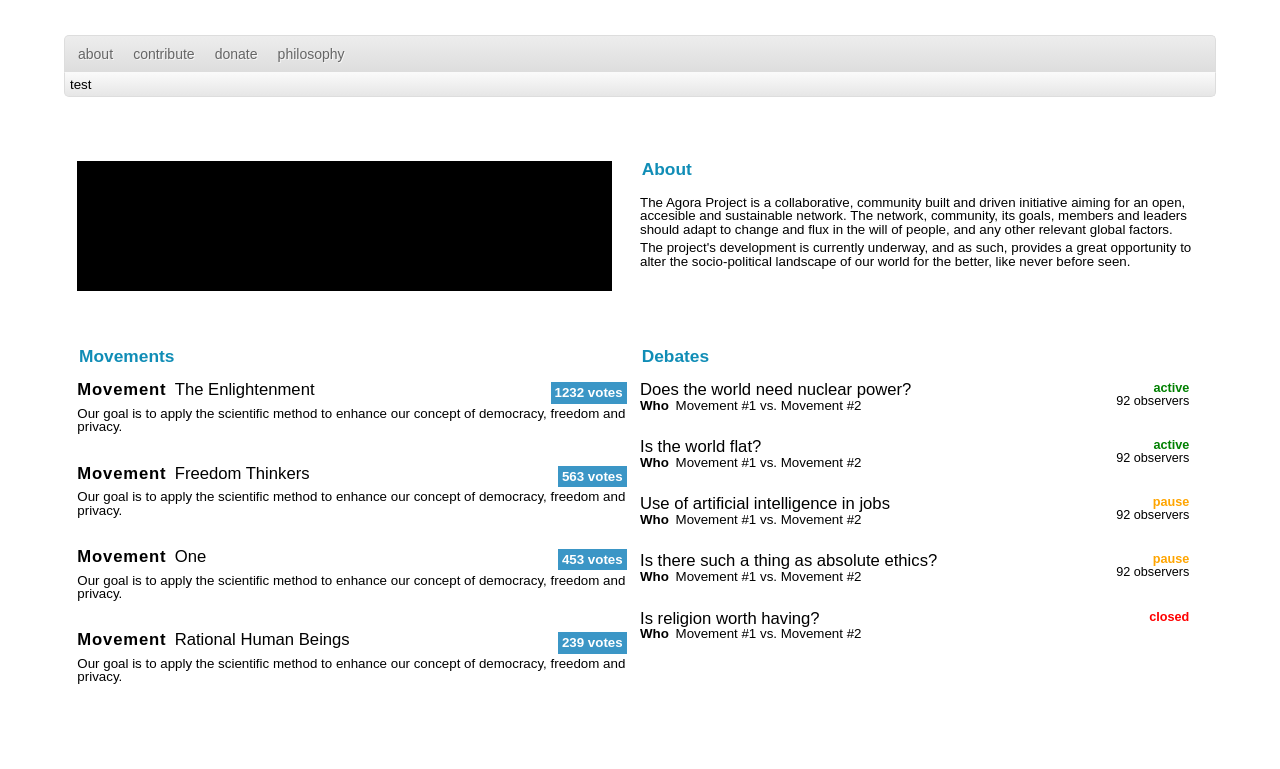
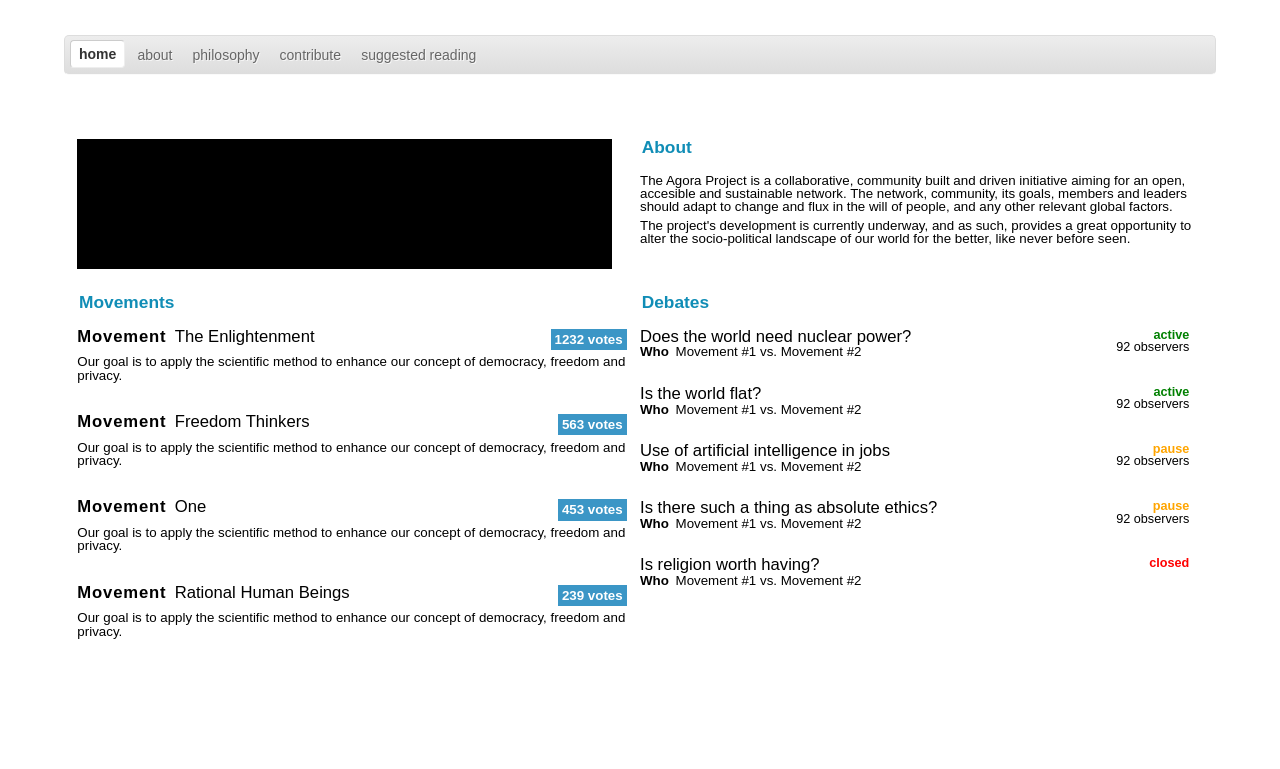
Before and after one commit to AlbertomHn/agora-website, a plain HTML site: page index.html in a window 1280 px wide. Shown: the part 126-895 px from the top of the page. After the commit the page ends 821 px from the top, so only its background shows below. Drawn offline with Linux system fonts and the light colour scheme.

Commit message:
Hide the submenu and usernav, add functional menu, and some minor css changes.

```diff
--- a/_/css/core.less
+++ b/_/css/core.less
@@ -25,6 +25,8 @@
     box-shadow: @shadow;
 }
 
+@left-right-margin: 5%;
+
 body  {
     font-size: 10pt;
     font-family: arial;
@@ -35,7 +37,7 @@ body  {
         height: 125px;
         border-bottom: #dddddd 1px solid;
         display: block;
-        padding: 0 5%;
+        padding: 0 @left-right-margin;
 
         nav.userbox {
             .border-radius(0 0 5px 5px);
@@ -84,11 +86,11 @@ body  {
     }
 
     nav[role="navigation"] {
-        margin: 35px 5% 0 5%;
+        margin: 35px @left-right-margin 0 @left-right-margin;
         .background-linear-gradient(#ededed, #ddd);
         border: #dddddd solid 1px;
         border-bottom-color: #fafafa;
-        .border-radius(5px 5px 0 0);
+        .border-radius(5px); /* 5px 5px 0 0 */
         font-size: 110%;
         display: block;
         padding: 5px;
@@ -109,11 +111,21 @@ body  {
                 color: #333;
                 background-color: #ccc;
             }
+	    a.selected {
+		background: none repeat scroll 0 0 #FFFFFF;
+		border-color: #CCCCCC #EEEEEE #EEEEEE #CCCCCC;
+		border-style: solid;
+		border-width: 1px;
+		color: #333333;
+		font-weight: bold;
+		position: relative;
+		top: -1px;
+	    }
         }
 
     }
     > nav.subnav {
-        margin: 0 5%;
+        margin: 0 @left-right-margin;
         border: #dddddd solid 1px;
         border-top-style: none;
         .border-radius(0 0 5px 5px);
@@ -124,17 +136,27 @@ body  {
         background-color: white;
         padding: 5% 1em 0 1em;
         overflow: hidden;
-        margin: 0 5% 0 5%;
+        margin: 0 5%;
 
+        > section.fifty_col {
+	    width: 50%;
+	    float: left;
+	}
         > section {
-            width: 50%;
-            float: left;
-            margin: 0 0 5% 0;
+	    margin-bottom: 25px;
 
             p {
                 margin-bottom: 0.4em;
             }
-            > header {
+	    ul {
+		list-style-type: disc;
+		padding-left: 1em;
+		padding-bottom: 1em;
+	    }
+	    ul li {
+		margin-bottom: 1em;
+	    }
+            header {
                 color: #108db6;
                 font-size: 130%;
                 margin-bottom: 1em;
@@ -144,25 +166,29 @@ body  {
                 margin-bottom: 2em;
                 padding-right: 1em;
                 overflow: hidden;
-                > header h1 {
-                    font-weight: normal;
-                    font-size: 125%;
-                    margin-right: 0.5em;
-                }
             }
             > article.movement {
                 > header {
                     margin-bottom: 0.6em;
                     float: left;
-
+                    color: black;
+		    font-size: 125%;
+		    padding-left: 0;
                     > hgroup {
                         > h1.type {
                             font-weight: bold;
                             letter-spacing: 0.05em;
                         }
-                        > h1 {
-                            display: inline;
+                        h1 {
+			    display: inline;
+			    font-weight: normal;
+			    margin-right: 0.5em;
                         }
+			> a {
+			    display: inline;
+			    text-decoration: none;
+			    color: inherit;
+			}
                     }
                 }
                 .votes {
@@ -178,6 +204,18 @@ body  {
                 > header {
                     float: left;
                     padding-bottom: 0.01em;
+		    color: inherit;
+		    font-size: 125%;
+		    margin-bottom: 0;
+		    padding-left: 0;
+		    a {
+			color: inherit;
+			text-decoration: none;
+		    }
+		    h1 {
+			font-weight: normal;
+			margin-right: 0.5em;
+		    }
                 }
                 > .status {
                     float: right;
@@ -213,13 +251,6 @@ body  {
             }
         }
     }
-
-    > footer {
-        margin: 0 5% 0.5em 5%;
-        background-color: #eee;
-        padding: 0.5em;
-        .border-radius(0 0 5px 5px);
-    }
 }
 
 .clear {
--- a/index.html
+++ b/index.html
@@ -13,42 +13,43 @@
 <a href="http://agoraproject.eu/" title="main page">
 <img src="_/img/trans-logo.png" alt="AGORA logo" />
 </a>
-<nav class="userbox">
+<!--nav class="userbox">
 <ul>
   <li><a href="#">about</a>
   <li><a href="#">privacy statement</a>
   <li><a href="#">contact</a>
 </ul>
-</nav>
+</nav>-->
 </header>
 <nav role="navigation">
 <ul id="tabs">
-  <li><a href="#">about</a></li>
-  <li><a href="#">contribute</a></li>
-  <li><a href="#">donate</a></li>
-  <li><a href="#">philosophy</a>
+  <li><a href="index.html" class="selected">home</a></li>
+  <li><a href="about.html">about</a></li>
+  <li><a href="philosophy.html">philosophy</a></li>
+  <li><a href="contribute.html">contribute</a></li>
+  <li><a href="papers.html">suggested reading</a></li>
 </ul>
 </nav>
-<nav class="subnav">
+<!--<nav class="subnav">
 <ul id="subnav-links">
   <li>test</li>
 </ul>
-</nav>
+</nav>-->
 <div id="content">
-<section>
+<section class="fifty_col">
 <div style="background-color: black; height: 130px; width: 95%; margin-right: 5%;"></div>
 </section>
-<section>
+<section class="fifty_col">
   <header><h1>About</h1></header>
   <p>The Agora Project is a collaborative, community built and driven initiative aiming for an open, accesible and sustainable network.
     The network, community, its goals, members and leaders should adapt to change and flux in the will of people, and any other relevant global factors.</p>
   <p>The project's development is currently underway, and as such, provides a great opportunity to alter the socio-political landscape of our world for the better, like never before seen.</p>
 </section>
-<section style="clear: both;">
+<section class="fifty_col" style="clear: both;">
   <header><h1>Movements</h1></header>
     <article class="movement">
     <header>
-    <hgroup><h1 class="type">Movement</h1><h1>The Enlightenment</h1></hgroup>
+    <hgroup><h1 class="type">Movement</h1><a href="#"><h1>The Enlightenment</h1></a></hgroup>
     </header>
     <div class="votes">1232 votes</div>
     <p class="clear">Our goal is to apply the scientific method to enhance our concept of democracy, freedom and privacy.</p>
@@ -56,7 +57,7 @@
 
     <article class="movement">
     <header>
-    <hgroup><h1 class="type">Movement</h1><h1>Freedom Thinkers</h1></hgroup>
+    <hgroup><h1 class="type">Movement</h1><a href="#"><h1>Freedom Thinkers</h1></a></hgroup>
     </header>
     <div class="votes">563 votes</div>
     <p class="clear">Our goal is to apply the scientific method to enhance our concept of democracy, freedom and privacy.</p>
@@ -64,7 +65,7 @@
 
     <article class="movement">
     <header>
-    <hgroup><h1 class="type">Movement</h1><h1>One</h1></hgroup>
+    <hgroup><h1 class="type">Movement</h1><a href="#"><h1>One</h1></a></hgroup>
     </header>
     <div class="votes">453 votes</div>
     <p class="clear">Our goal is to apply the scientific method to enhance our concept of democracy, freedom and privacy.</p>
@@ -72,16 +73,16 @@
 
     <article class="movement">
     <header>
-    <hgroup><h1 class="type">Movement</h1><h1>Rational Human Beings</h1></hgroup>
+    <hgroup><h1 class="type">Movement</h1><a href="#"><h1>Rational Human Beings</h1></a></hgroup>
     </header>
     <div class="votes">239 votes</div>
     <p class="clear">Our goal is to apply the scientific method to enhance our concept of democracy, freedom and privacy.</p>
     </article>
 </section>
-<section>
+<section class="fifty_col">
   <header><h1>Debates</h1></header>
     <article class="debate">
-    <header><h1>Does the world need nuclear power?</h1></header>
+    <header><a href="#"><h1>Does the world need nuclear power?</h1></a></header>
     <div class="status">
         <div class="active">active</div>
         <p>92 observers</p>
@@ -89,7 +90,7 @@
     <div class="type">Who</div><span>Movement #1 vs. Movement #2</span>
     </article>
     <article class="debate">
-    <header><h1>Is the world flat?</h1></header>
+    <header><a href="#"><h1>Is the world flat?</h1></a></header>
     <div class="status">
         <div class="active">active</div>
         <p>92 observers</p>
@@ -97,7 +98,7 @@
     <div class="type">Who</div><span>Movement #1 vs. Movement #2</span>
     </article>
     <article class="debate">
-    <header><h1>Use of artificial intelligence in jobs</h1></header>
+    <header><a href="#"><h1>Use of artificial intelligence in jobs</h1></a></header>
     <div class="status">
         <div class="pause">pause</div>
         <p>92 observers</p>
@@ -105,7 +106,7 @@
     <div class="type">Who</div><span>Movement #1 vs. Movement #2</span>
     </article>
     <article class="debate">
-    <header><h1>Is there such a thing as absolute ethics?</h1></header>
+    <header><a href="#"><h1>Is there such a thing as absolute ethics?</h1></a></header>
     <div class="status">
         <div class="pause">pause</div>
         <p>92 observers</p>
@@ -113,7 +114,7 @@
     <div class="type">Who</div><span>Movement #1 vs. Movement #2</span>
     </article>
     <article class="debate">
-    <header><h1>Is religion worth having?</h1></header>
+    <header><a href="#"><h1>Is religion worth having?</h1></a></header>
     <div class="status">
         <div class="closed">closed</div>
     </div>
@@ -121,9 +122,5 @@
     </article>
 </section>
 </div>
-<footer>
-<header><h1><a rel="license" href="http://creativecommons.org/licenses/by-nc/3.0/"><img alt="Creative Commons Licentie" style="border-width:0" src="http://i.creativecommons.org/l/by-nc/3.0/80x15.png" /></a> Agora 2011</h1></header>
-<p>Powered by the people, for the people.</p>
-</footer>
 </body>
 </html>
```
Also changed, not shown: _/css/core.css.
